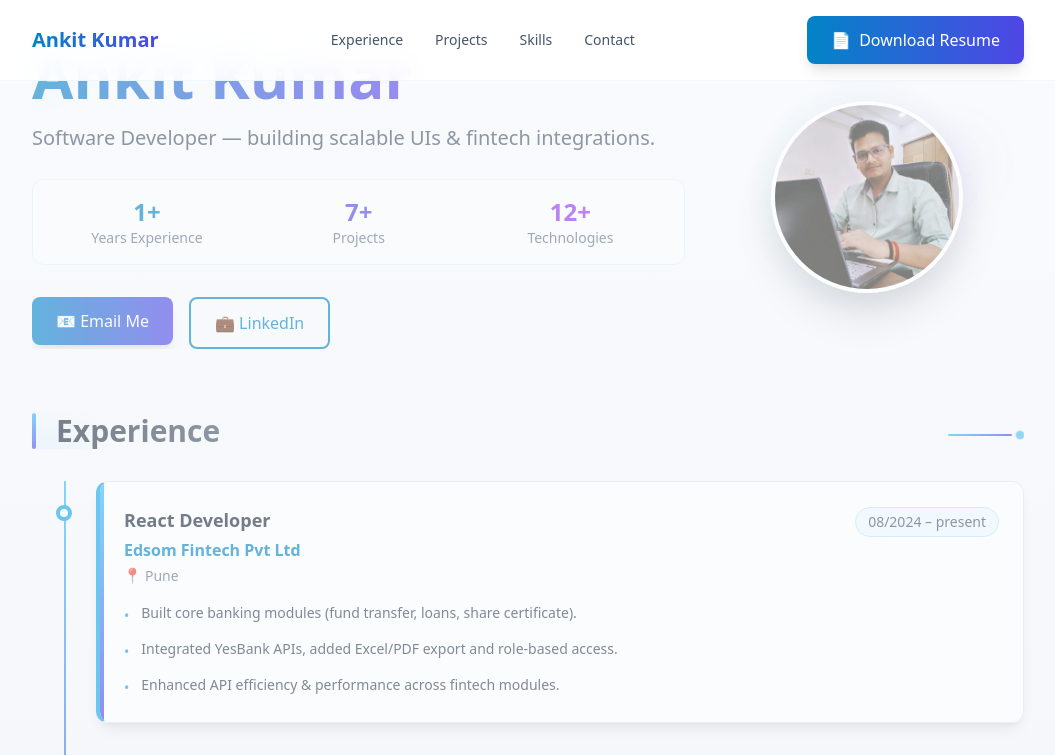
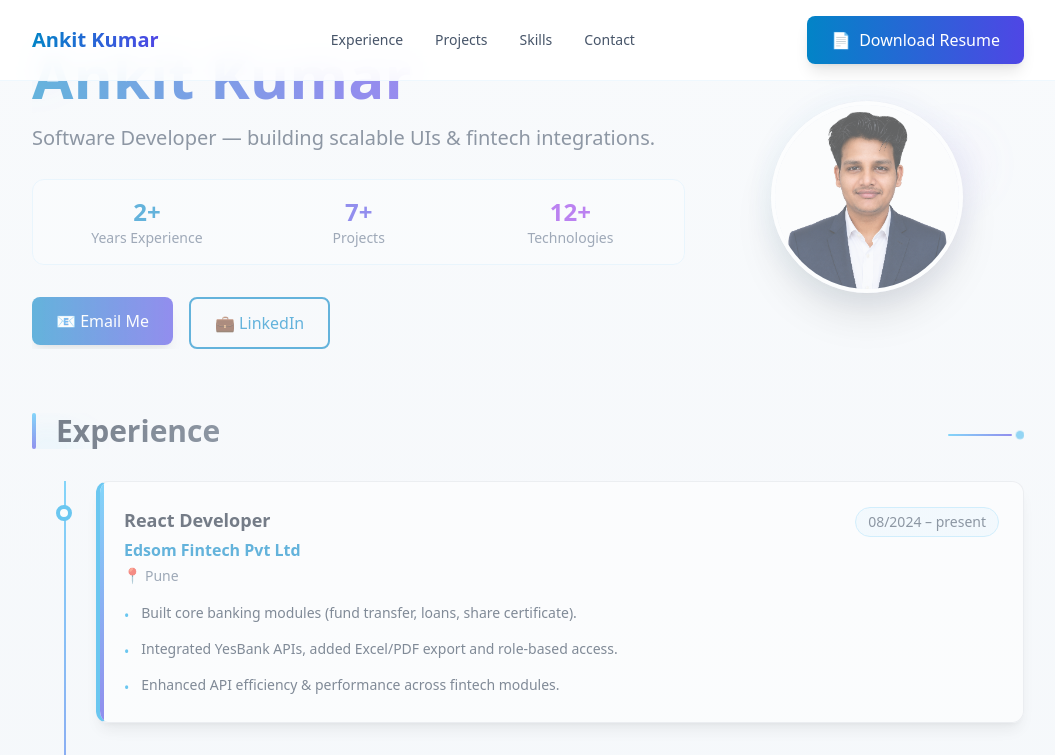
Before and after one commit to ankit-edsom-it/ankit-portfolio, a Next.js app: page / in a window 1280 px wide. Shown: the top 755 px of the page, without its empty margins (112-1167 px from the left). Built offline with nearby package versions, Linux system fonts and the light colour scheme.

Commit message:
photo and experience updated

```diff
--- a/app/page.jsx
+++ b/app/page.jsx
@@ -266,7 +266,7 @@ export default function Home() {
           >
             <div className="text-center">
               <div className="text-2xl font-bold text-sky-600">
-                <AnimatedCounter end={1} />+
+                <AnimatedCounter end={2} />+
               </div>
               <div className="text-sm text-slate-500">Years Experience</div>
             </div>
--- a/components/Footer.jsx
+++ b/components/Footer.jsx
@@ -5,7 +5,7 @@ export default function Footer(){
         <div>© {new Date().getFullYear()} Ankit Kumar</div>
         <div className="flex gap-3">
           <a href="https://linkedin.com/in/ankit-kumar-27-july" target="_blank" rel="noreferrer" className="hover:text-sky-600">LinkedIn</a>
-          <a href="https://github.com/ankit-kumar-it" target="_blank" rel="noreferrer" className="hover:text-sky-600">GitHub</a>
+          <a href="https://github.com/ankit-edsom-it" target="_blank" rel="noreferrer" className="hover:text-sky-600">GitHub</a>
         </div>
       </div>
     </footer>
```
Also changed, not shown: public/profile.jpg, 1 other file (tests, documents, lock files or other folders).
